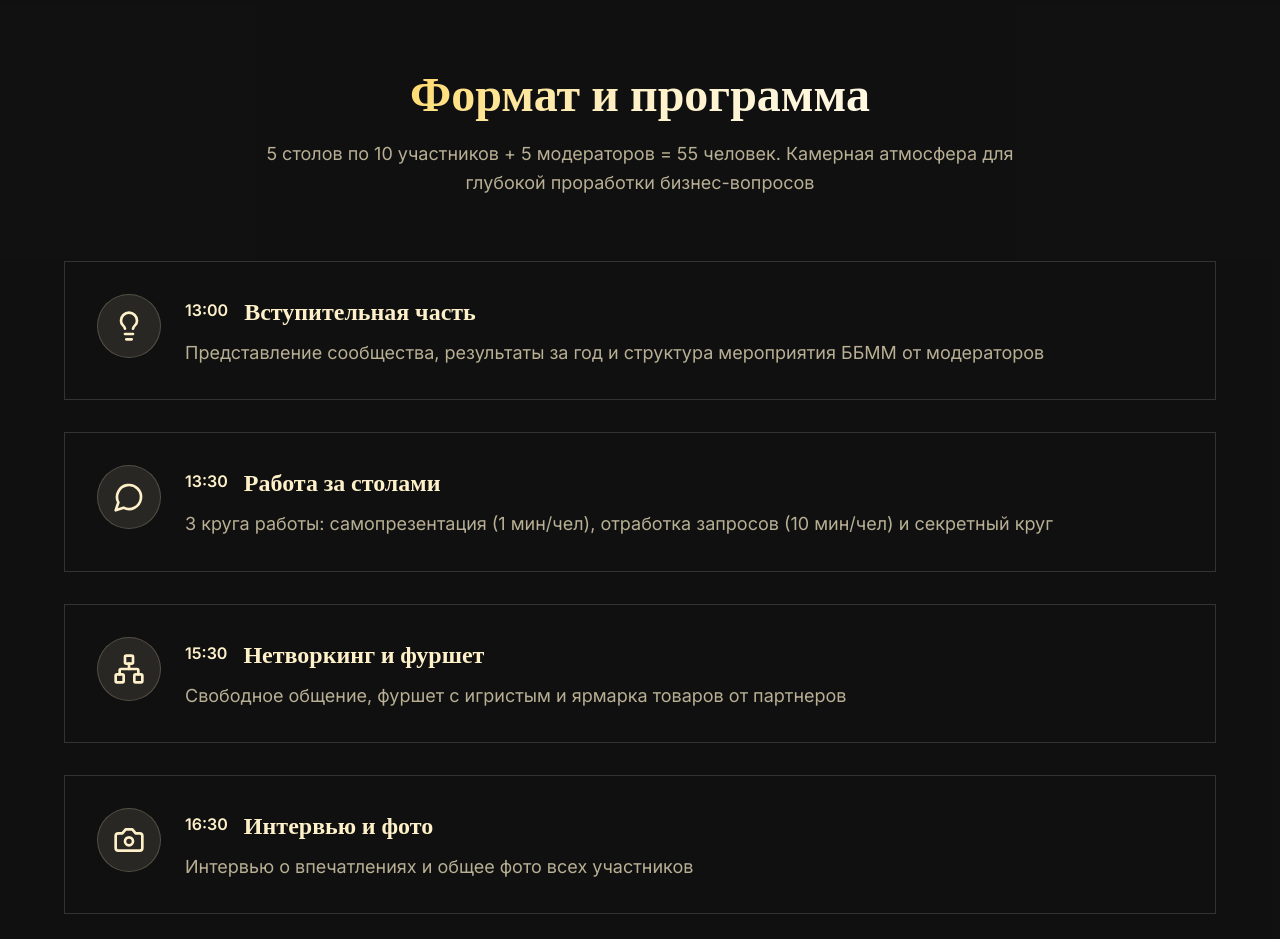
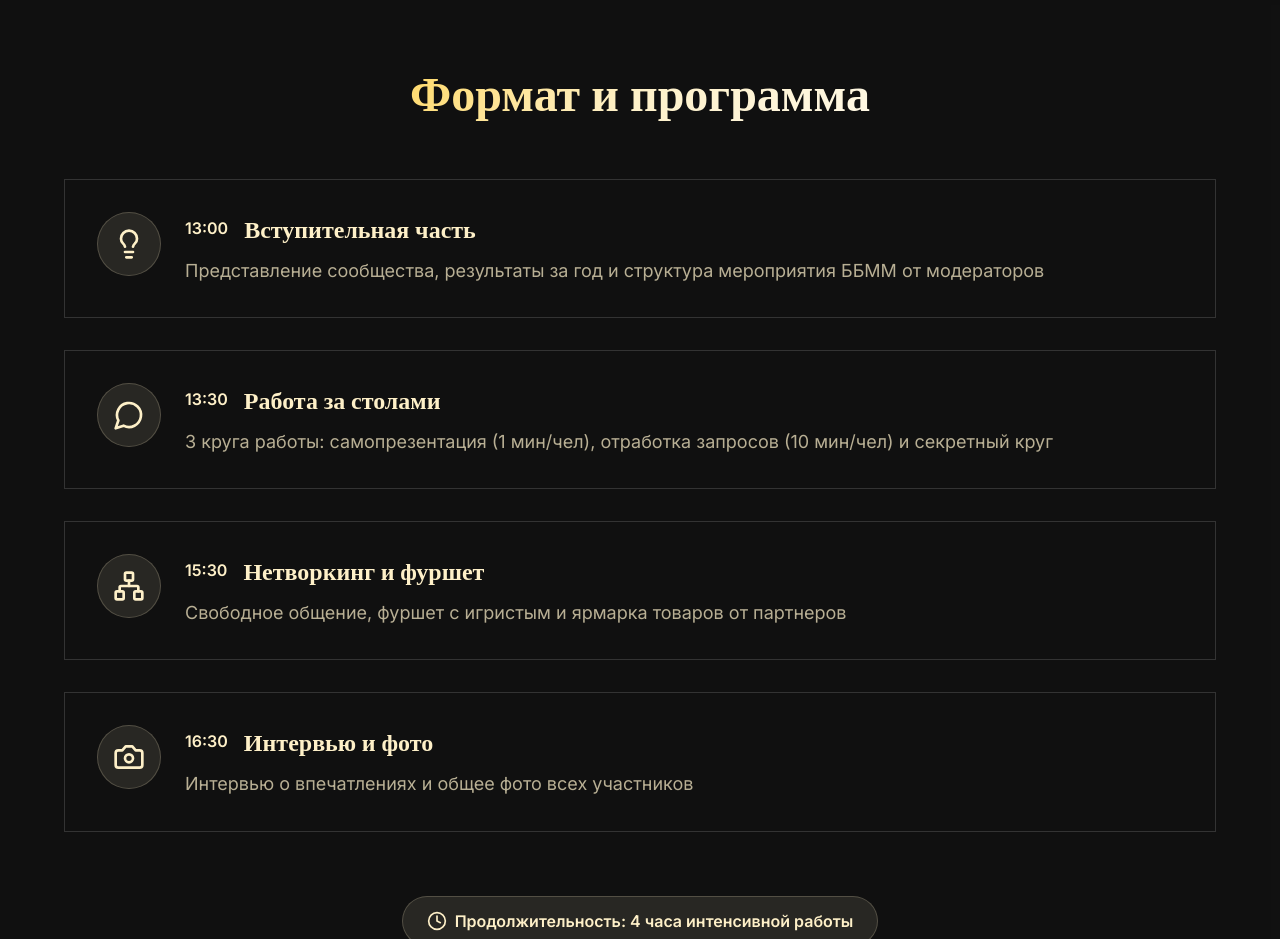
Before and after one commit to lenakor45/golden-mindset-landing, a React (Vite) app: page / in a window 1280 px wide. Shown: the part 1520-2459 px from the top of the page. Built offline with nearby package versions, Linux system fonts and the light colour scheme; the HTML template or start-up script is replaced by a standard one.

Commit message:
Remove participant details

```diff
--- a/src/components/ProgramSection.tsx
+++ b/src/components/ProgramSection.tsx
@@ -35,10 +35,6 @@ const ProgramSection = () => {
           <h2 className="text-4xl md:text-5xl font-premium font-bold mb-6">
             <span className="text-gold-gradient">Формат и программа</span>
           </h2>
-          <p className="text-lg text-muted-foreground max-w-3xl mx-auto font-modern leading-relaxed">
-            5 столов по 10 участников + 5 модераторов = 55 человек.
-            Камерная атмосфера для глубокой проработки бизнес-вопросов
-          </p>
         </div>
 
         <div className="space-y-8">
```
